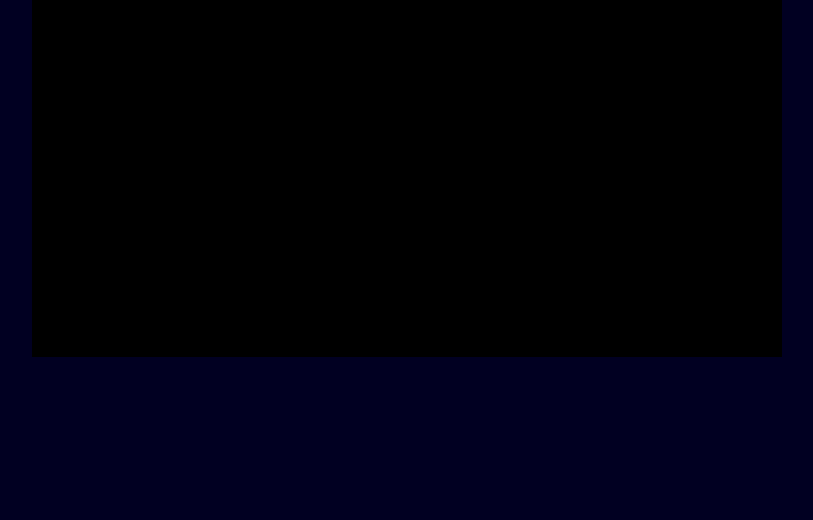
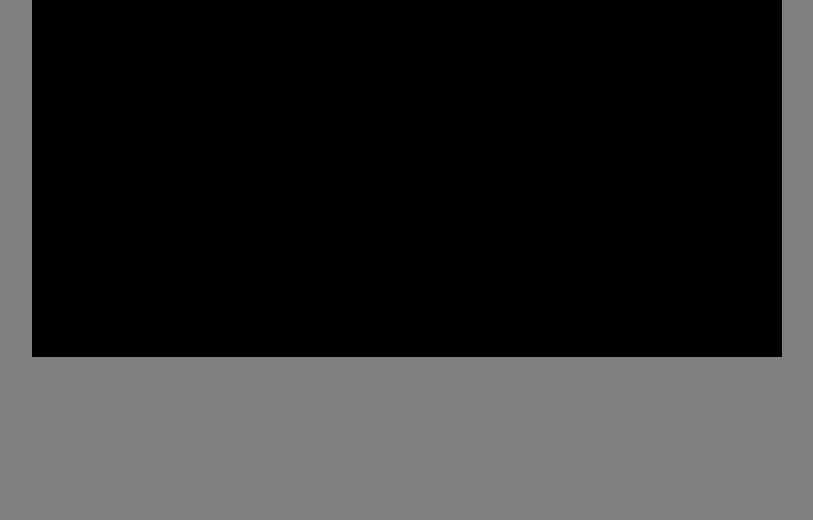
Before and after one commit to Torsumethkk51/snake-game, a plain HTML site: page index.html in a window 1280 px wide. Shown: the part 280-800 px from the top of the page, without its empty margins (233-1046 px from the left). Drawn offline with Linux system fonts and the light colour scheme.

Commit message:
update game background color

```diff
--- a/index.css
+++ b/index.css
@@ -6,7 +6,7 @@
 }
 
 .game-container {
-  background-color: rgb(1, 0, 34);
+  background-color: gray;
   height: 100vh;
   display: flex;
   flex-direction: column;
```
